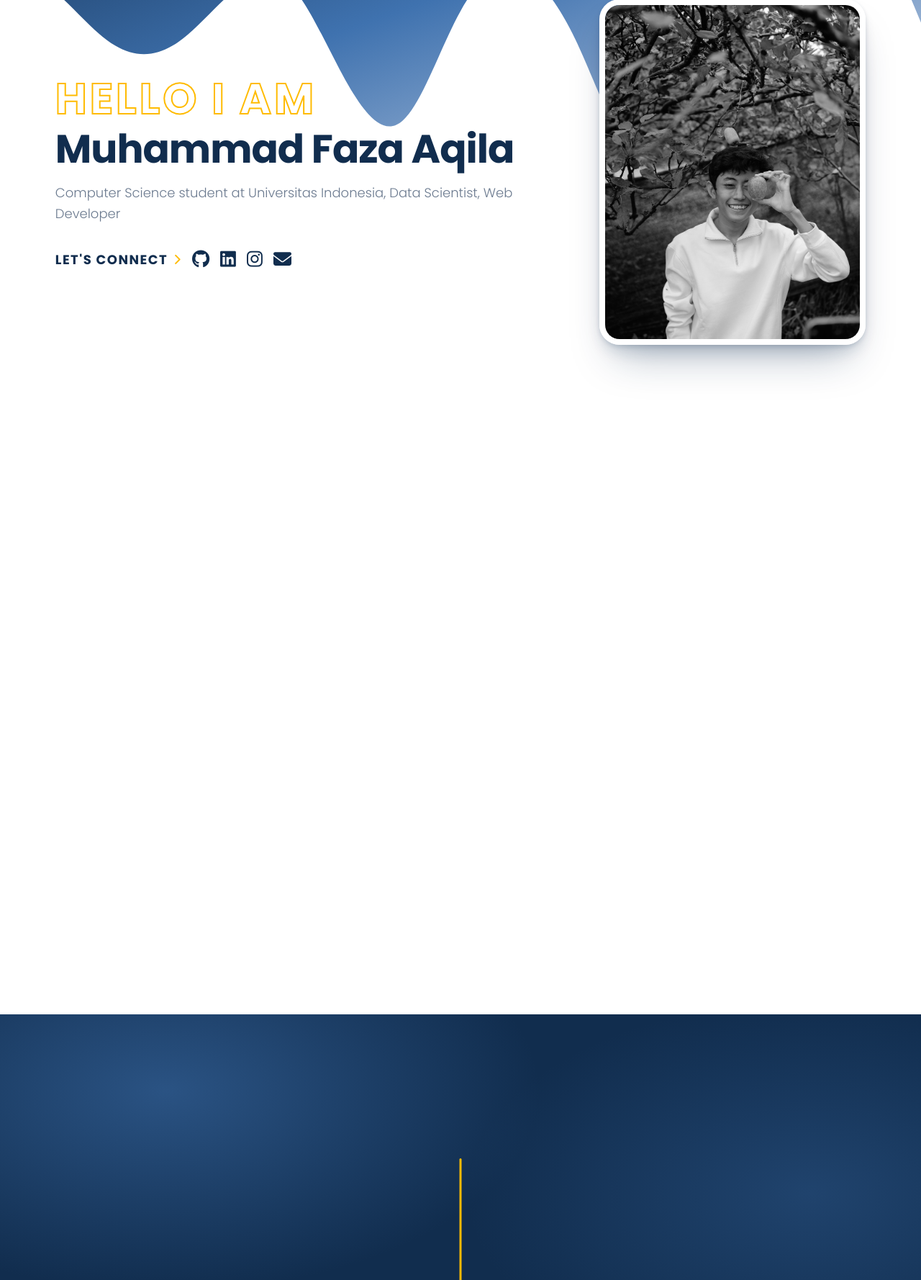
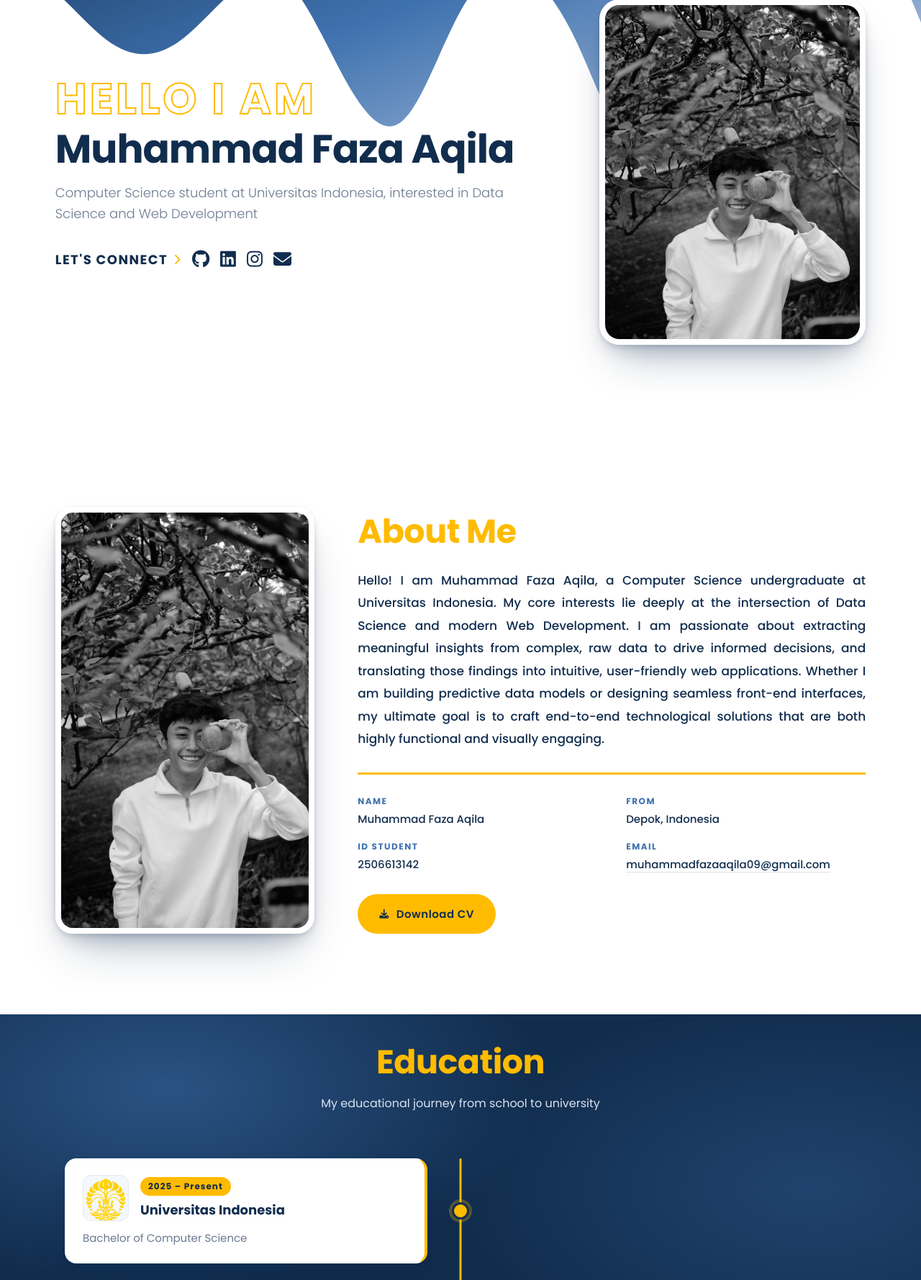
Before and after one commit to fazaaqila09/myportofolio, a Django app: page / in a window 1280 px wide. Shown: the part 208-1986 px from the top of the page at 72% size. Run offline with Django 5.2, Linux system fonts and the light colour scheme.

Commit message:
refactor: perbarui teks home, about, education dan hapus animasi masuk selain di area hero

```diff
--- a/static/css/style.css
+++ b/static/css/style.css
@@ -914,53 +914,6 @@
     }
 }
 
-/* Animasi saat elemen About masuk ke area pandang (viewport) ketika
-   di-scroll, memakai CSS scroll-driven animation berbasis view().
-   animation-range menentukan pada rentang scroll mana animasi
-   berjalan, relatif terhadap posisi elemen masuk/keluar viewport. */
-@supports (animation-timeline: view()) {
-    .about-photo {
-        animation: photoReveal linear both;
-        animation-timeline: view();
-        animation-range: entry 90% cover 43%;
-    }
-
-    .about-title {
-        animation: revealText linear both;
-        animation-timeline: view();
-        animation-range: entry 90% cover 35%;
-    }
-
-    .about-bio {
-        animation: riseIn linear both;
-        animation-timeline: view();
-        animation-range: entry 20% cover 35%;
-    }
-
-    /* 4 poin info */
-    .about-info {
-        animation: revealText linear both;
-        animation-timeline: view();
-        animation-range: entry 60% cover 33%;
-    }
-
-    /* Tombol CV: pop, sama seperti ikon sosmed di home */
-    .cv-button {
-        animation: popIn linear both;
-        animation-timeline: view();
-        animation-range: entry 60% cover 13%;
-    }
-}
-
-@media (prefers-reduced-motion: reduce) {
-    .about-photo,
-    .about-title,
-    .about-bio,
-    .about-info,
-    .cv-button {
-        animation: none;
-    }
-}
 
 /* EDUCATION */
 .education {
@@ -1202,86 +1155,6 @@
     }
 }
 
-/* Animasi timeline saat di-scroll ke dalam pandangan: garis tumbuh
-   dulu dari atas ke bawah, disusul titik yang "meletup" muncul, baru
-   kemudian kartu masuk dari sisi luar menuju garis (kiri untuk item
-   ganjil, kanan untuk item genap) */
-@supports (animation-timeline: view()) {
-
-    .section-title {
-        animation: revealText linear both;
-        animation-timeline: view();
-        animation-range: entry 12% cover 55%;
-    }
-
-    .section-sub {
-        animation: riseIn linear both;
-        animation-timeline: view();
-        animation-range: entry 20% cover 62%;
-    }
-
-    /* 1. Ruas garis tumbuh lebih dulu */
-    .timeline-item::after {
-        animation: lineGrow linear both;
-        animation-timeline: view();
-        animation-range: entry 10% entry 55%;
-
-    }
-
-    /* 2. Titik menyusul, satu kesatuan dengan ruasnya */
-    .timeline-item::before {
-        animation: dotPop linear both;
-        animation-timeline: view();
-        animation-range: entry 55% entry 80%;
-    }
-
-    /* 3. Kartu terakhir, masuk dari arah luar menuju garis */
-    .timeline-item .timeline-card {
-        animation: cardFromLeft linear both;
-        animation-timeline: view();
-        animation-range: entry 80% cover 35%;
-    }
-
-    .timeline-item:nth-child(even) .timeline-card {
-        animation-name: cardFromRight;
-    }
-
-    @keyframes lineGrow {
-        from { transform: translateX(-50%) scaleY(0); }
-        to   { transform: translateX(-50%) scaleY(1); }
-    }
-
-    @keyframes dotPop {
-        from {
-            opacity: 0;
-            transform: translate(-50%, -50%) scale(0.2);
-        }
-        to {
-            opacity: 1;
-            transform: translate(-50%, -50%) scale(1);
-        }
-    }
-
-    @keyframes cardFromLeft {
-        from { opacity: 0; transform: translateX(-44px); }
-        to   { opacity: 1; transform: translateX(0); }
-    }
-
-    @keyframes cardFromRight {
-        from { opacity: 0; transform: translateX(44px); }
-        to   { opacity: 1; transform: translateX(0); }
-    }
-}
-
-@media (prefers-reduced-motion: reduce) {
-    .section-title,
-    .section-sub,
-    .timeline::before,
-    .timeline-item::before,
-    .timeline-item .timeline-card {
-        animation: none;
-    }
-}
 
 /* EXPERIENCE */
 .experience {
@@ -1519,31 +1392,3 @@
         font-size: 13px;
     }
 }
-
-/* Seluruh baris kartu Experience memudar masuk sambil sedikit naik dan
-   membesar, saat area marquee mulai terlihat ketika di-scroll */
-@supports (animation-timeline: view()) {
-
-    .exp-marquee {
-        animation: expReveal linear both;
-        animation-timeline: view();
-        animation-range: entry 20% entry 85%;
-    }
-
-    @keyframes expReveal {
-        from {
-            opacity: 0;
-            transform: translateY(34px) scale(0.97);
-        }
-        to {
-            opacity: 1;
-            transform: translateY(0) scale(1);
-        }
-    }
-}
-
-@media (prefers-reduced-motion: reduce) {
-    .exp-marquee {
-        animation: none;
-    }
-}
--- a/templates/index.html
+++ b/templates/index.html
@@ -43,7 +43,7 @@
             <div class="text-content">
                 <p class="greeting">Hello I am</p>
                 <h1 class="name">Muhammad Faza Aqila</h1>
-                <p class="subtitle">Computer Science student at Universitas Indonesia, Data Scientist, Web Developer</p>
+                <p class="subtitle">Computer Science student at Universitas Indonesia, interested in Data Science and Web Development</p>
 
                 <!-- Baris "LET'S CONNECT" beserta ikon-ikon sosial media.
                      target="_blank" membuka tautan di tab baru; title
@@ -84,7 +84,7 @@
                 <h2 class="about-title">About Me</h2>
 
                 <p class="about-bio">
-                    Hello! I am Muhammad Faza Aqila (ID student: 2506613142), a Computer Science undergraduate at Universitas Indonesia.
+                    Hello! I am Muhammad Faza Aqila, a Computer Science undergraduate at Universitas Indonesia.
                     My core interests lie deeply at the intersection of Data Science and modern Web Development.
                     I am passionate about extracting meaningful insights from complex, raw data to drive informed decisions,
                     and translating those findings into intuitive, user-friendly web applications.
@@ -106,8 +106,8 @@
                         <dd>Depok, Indonesia</dd>
                     </div>
                     <div class="info-item">
-                        <dt>Age</dt>
-                        <dd>20</dd>
+                        <dt>ID Student</dt>
+                        <dd>2506613142</dd>
                     </div>
                     <div class="info-item">
                         <dt>Email</dt>
@@ -154,7 +154,7 @@
                                 <h3 class="school-name">Universitas Indonesia</h3>
                             </div>
                         </div>
-                        <p class="school-desc">Bachelor of Computer Science, Faculty of Computer Science</p>
+                        <p class="school-desc">Bachelor of Computer Science</p>
                     </div>
                 </div>
 
```
